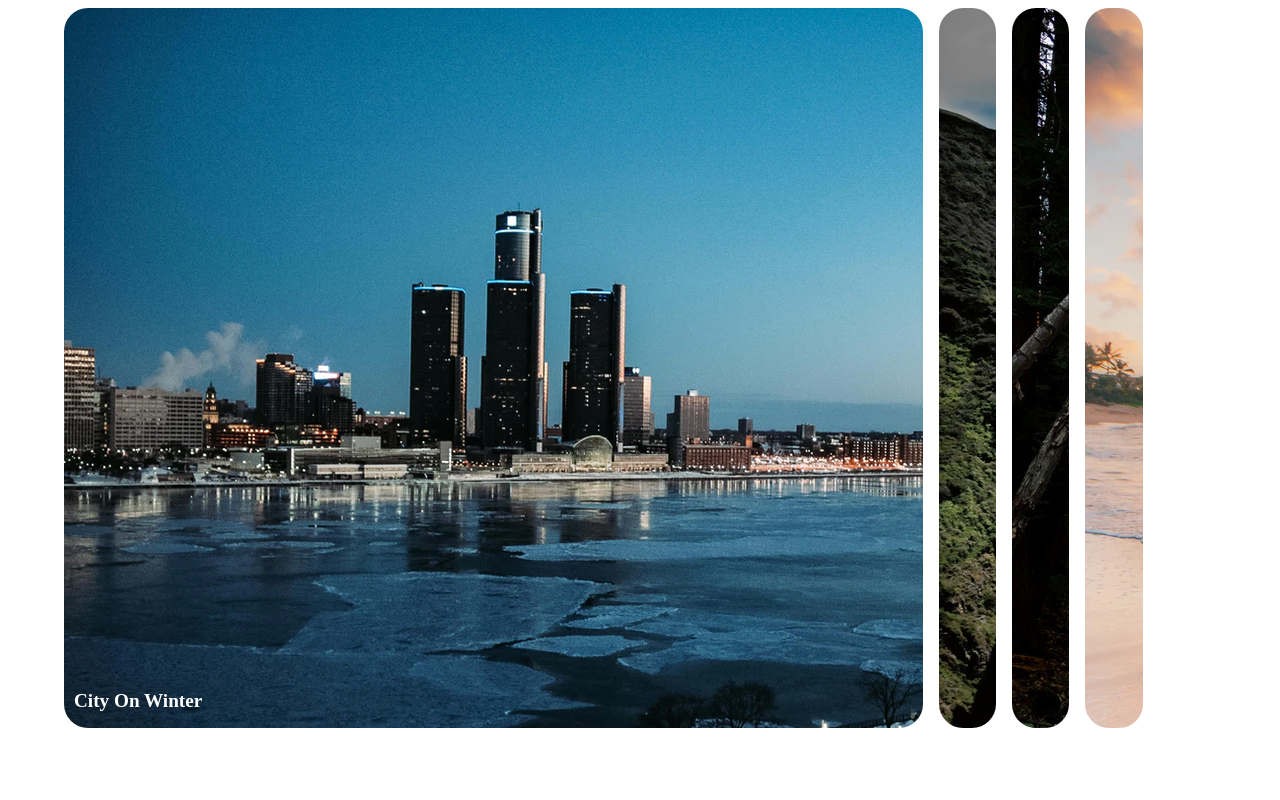
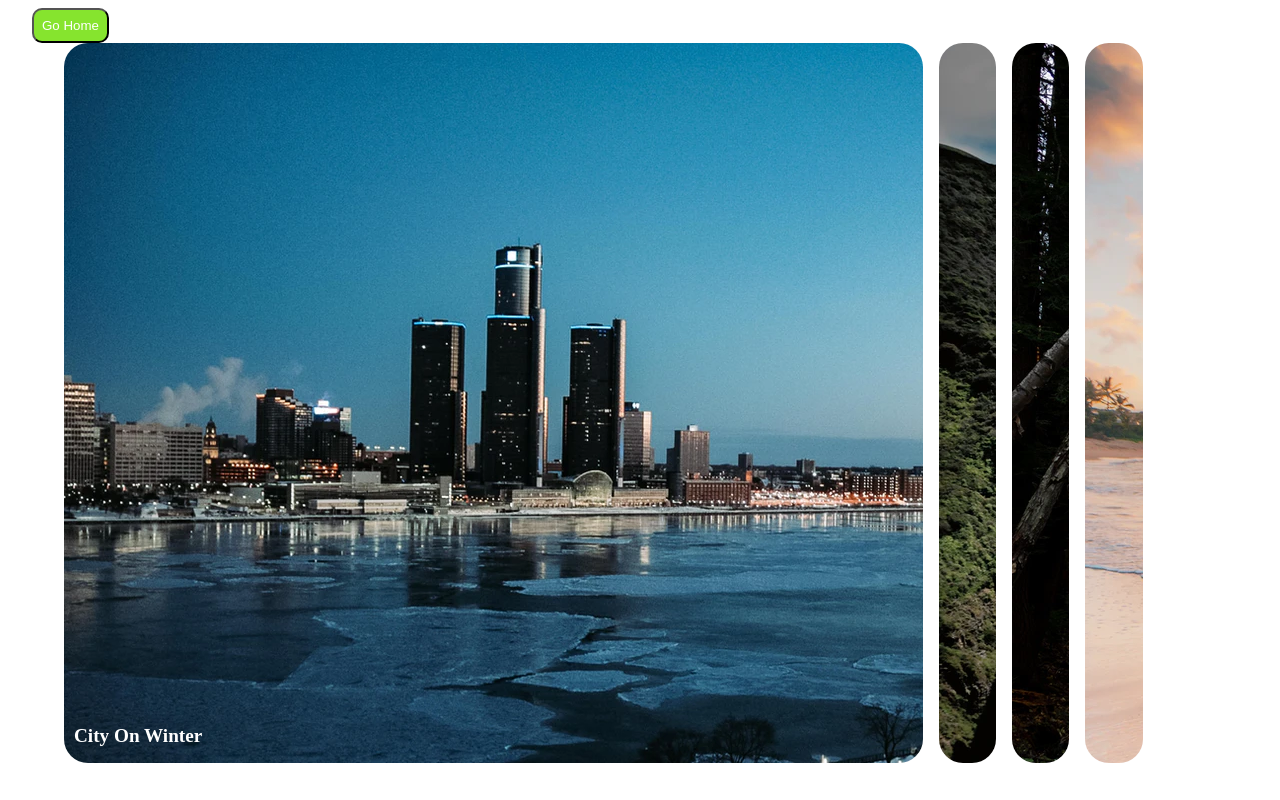
Before and after one commit to excalibur1987/Frontend-50-Projects, a plain HTML site: page 01.expanding cards/index.html in a window 1280 px wide. Drawn offline with Linux system fonts and the light colour scheme.

Commit message:
first project expanding cards

```diff
--- a/01.expanding cards/index.html
+++ b/01.expanding cards/index.html
@@ -8,6 +8,7 @@
     <link rel="stylesheet" href="styles.css" />
   </head>
   <body>
+    <a href="../index.html" class="home-button"><button>Go Home</button></a>
     <main class="cards-container">
       <div
         class="card focus"
--- a/01.expanding cards/styles.css
+++ b/01.expanding cards/styles.css
@@ -1,5 +1,21 @@
+:root{
+  --main-color: #86e42e;
+  font-size: 16px;
+}
+button{
+  cursor: pointer;
+}
 body {
   height: 100%;
+}
+a.home-button{
+  margin: 1.5rem;
+}
+a.home-button button{
+  background-color: var(--main-color);
+  color: #fff;
+  padding: 0.5rem;
+  border-radius: 10px;
 }
 .cards-container {
   height: 90vh;
```
Also changed, not shown: 1 other file.
